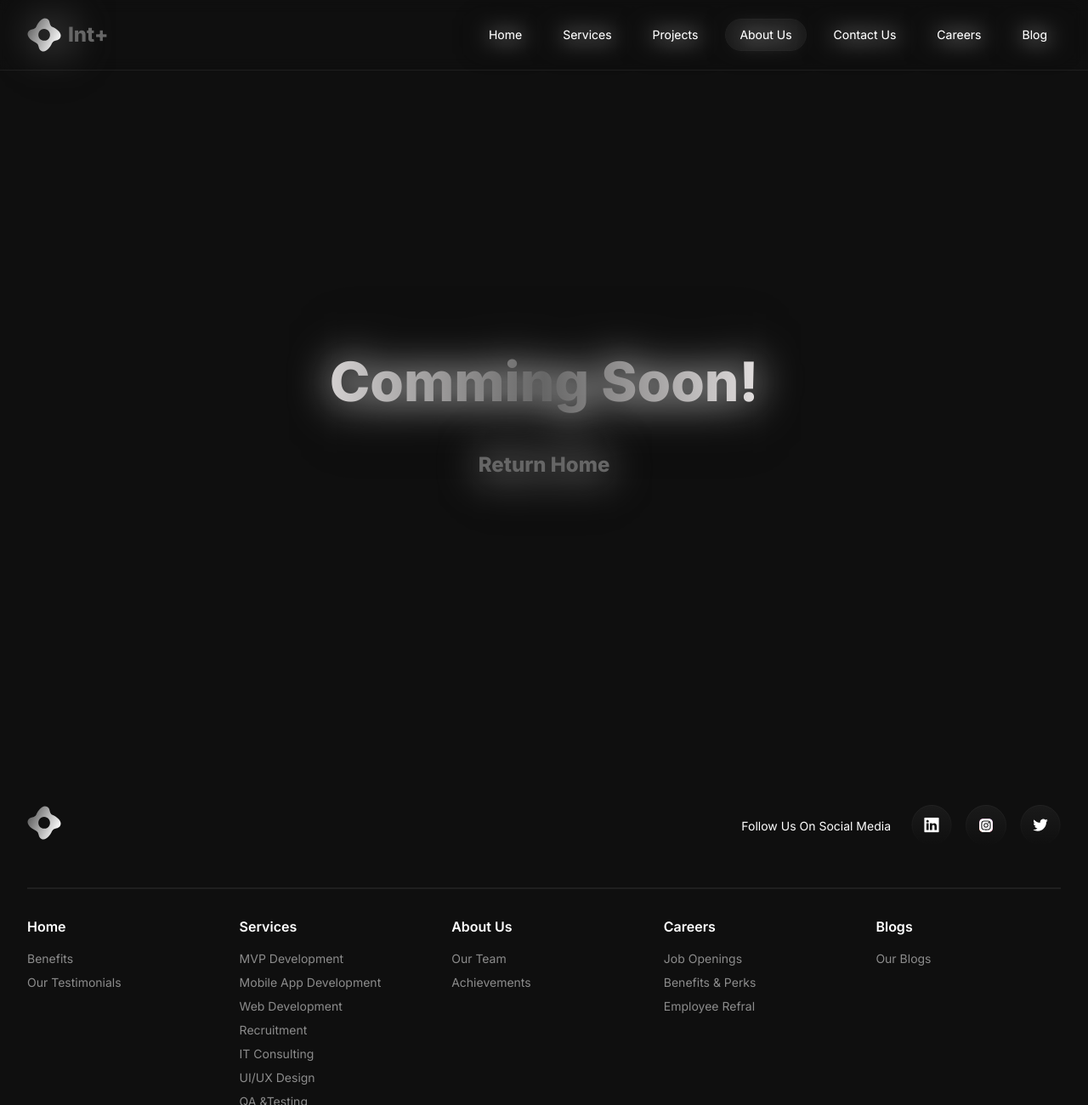
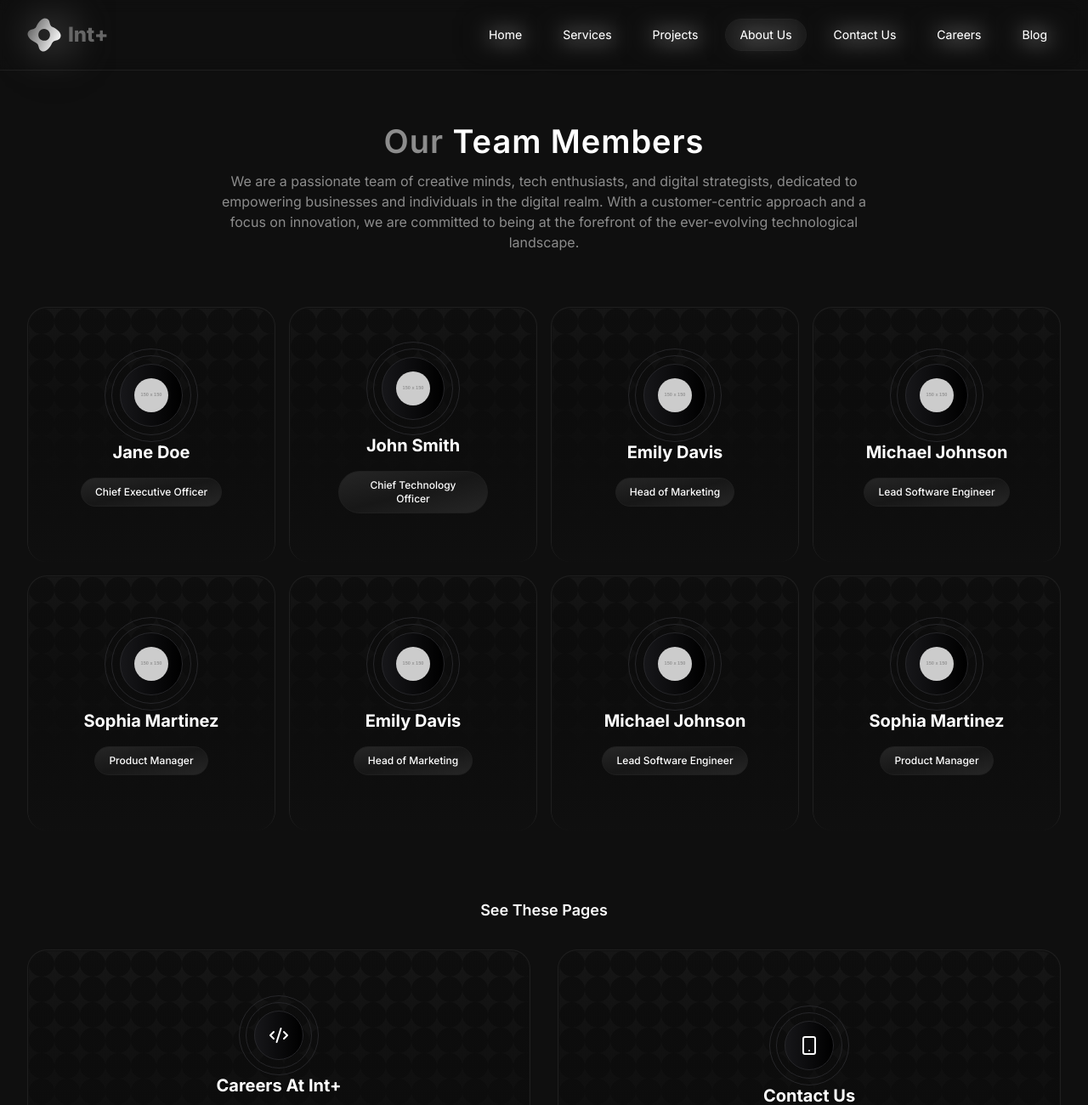
Before and after one commit to intplus-info/int-plus, a Next.js app: page /about in a window 1280 px wide. Before the commit this address had no page. Shown: the top 1300 px of the page at 85% size. Built offline with nearby package versions, Linux system fonts and the light colour scheme.

Commit message:
completed about page ui

```diff
--- /dev/null
+++ b/app/about/page.tsx
@@ -0,0 +1,16 @@
+'use client'
+
+import CTABanner from '@/components/cta-banner'
+import TeamMembers from '@/components/TeamMembers'
+import React from 'react'
+
+const page = () => {
+  return (
+    <div className=''>
+      <TeamMembers />
+      <CTABanner />
+    </div>
+  )
+}
+
+export default page
--- /dev/null
+++ b/components/TeamMembers.tsx
@@ -0,0 +1,186 @@
+import React from "react";
+import { motion } from "framer-motion";
+import { Avatar, AvatarFallback, AvatarImage } from "./ui/avatar";
+import { ArrowRight, Code2, Smartphone } from "lucide-react";
+import { Button } from "./ui/button";
+import Link from "next/link";
+
+const services = [
+  {
+    icon: Code2,
+    title: "Careers At Int+",
+    description:
+      "At Int+, we believe in fostering a dynamic and collaborative work environment that empowers our team members to excel in their respective fields. Join us to be part of a passionate and innovative team dedicated to crafting exceptional digital solutions for clients across the globe. We are committed to nurturing talent, encouraging professional growth, and creating a workplace where creativity thrives.",
+    link: "/careers",
+  },
+  {
+    icon: Smartphone,
+    title: "Contact Us",
+    description:
+      "At Int+, we value your inquiries, feedback, and collaborations. Whether you are interested in our technological services, have questions about our projects, or want to explore potential partnerships, we encourage you to reach out to our dedicated team. Connect with us through any of the channels below, and we'll be delighted to assist you on your technological journey.",
+    link: "/contact",
+  },
+];
+
+const teamMembers = [
+  {
+    id: 1,
+    image: "https://via.placeholder.com/150",
+    name: "Jane Doe",
+    position: "Chief Executive Officer",
+  },
+  {
+    id: 2,
+    image: "https://via.placeholder.com/150",
+    name: "John Smith",
+    position: "Chief Technology Officer",
+  },
+  {
+    id: 3,
+    image: "https://via.placeholder.com/150",
+    name: "Emily Davis",
+    position: "Head of Marketing",
+  },
+  {
+    id: 4,
+    image: "https://via.placeholder.com/150",
+    name: "Michael Johnson",
+    position: "Lead Software Engineer",
+  },
+  {
+    id: 5,
+    image: "https://via.placeholder.com/150",
+    name: "Sophia Martinez",
+    position: "Product Manager",
+  },
+  {
+    id: 6,
+    image: "https://via.placeholder.com/150",
+    name: "Emily Davis",
+    position: "Head of Marketing",
+  },
+  {
+    id: 7,
+    image: "https://via.placeholder.com/150",
+    name: "Michael Johnson",
+    position: "Lead Software Engineer",
+  },
+  {
+    id: 8,
+    image: "https://via.placeholder.com/150",
+    name: "Sophia Martinez",
+    position: "Product Manager",
+  },
+];
+
+const TeamMembers = () => {
+  return (
+    <section className="py-16 container">
+      <motion.div
+        className="mx-auto text-center mb-16"
+        initial={{ opacity: 0, y: 30 }}
+        whileInView={{ opacity: 1, y: 0 }}
+        viewport={{ once: true, amount: 0.4 }}
+        transition={{ duration: 0.6, ease: "easeOut", delay: 0.2 }}
+      >
+        <h2 className="title mb-4">
+          <span className="text-muted-foreground">Our</span>{" "}
+          <span className="text-white">Team Members</span>
+        </h2>
+        <p className="text-muted-foreground max-w-3xl mx-auto">
+          We are a passionate team of creative minds, tech enthusiasts, and
+          digital strategists, dedicated to empowering businesses and
+          individuals in the digital realm. With a customer-centric approach
+          and a focus on innovation, we are committed to being at the forefront
+          of the ever-evolving technological landscape.
+        </p>
+      </motion.div>
+
+      <div className="mx-auto grid gap-4 mt-16 sm:grid-cols-2 md:grid-cols-2 xl:grid-cols-4  items-start">
+        {teamMembers.map((member) => (
+          <motion.div
+            key={member.id}
+            className="relative h-fit sm:h-[300px] flex items-center justify-center overflow-hidden group border border-b-0 bg-gradient-to-b from-background to-background dark:from-background dark:to-background rounded-[calc(1.5rem-1px)] p-px"
+            initial={{ opacity: 0, y: 50 }}
+            whileInView={{ opacity: 1, y: 0 }}
+            transition={{ duration: 0.6 }}
+            viewport={{ once: true }}
+          >
+            <div className="h-full w-full bg-background rounded-[calc(1.5rem-1px)] bg-[url('/bg-small.svg')]">
+              <div className=" bg-gradient-to-b from-background/10 via-background/70 to-background h-full w-full absolute top-0 left-0 z-0" />
+              <div className="flex flex-col items-center justify-center space-y-4 py-10 px-14 text-center h-full relative z-10">
+                <div className="relative">
+                  <div className="absolute inset-0 bg-gradient-to-r from-zinc-900 to-black rounded-full animate-pulse group-hover:animate-none" />
+                  <div className="relative z-10 rounded-full border border-zinc-800 p-4">
+                    <Avatar>
+                      <AvatarImage src={member.image} alt={member.name} />
+                      <AvatarFallback>{member.name[0]}</AvatarFallback>
+                    </Avatar>
+                  </div>
+                  <div className="absolute inset-0 border border-zinc-800 rounded-full animate-ping opacity-20" />
+                  <div className="absolute inset-[-10px] border border-zinc-800 rounded-full" />
+                  <div className="absolute inset-[-18px] border border-zinc-800 rounded-full" />
+                </div>
+                <h3 className="text-xl font-bold text-white">{member.name}</h3>
+                <div
+                  className="border bg-gradient-to-br from-neutral-800 via-neutral-900 to-neutral-800 rounded-full text-xs font-medium text-white px-4 py-2"
+                >
+                  {member.position}
+                </div>
+              </div>
+            </div>
+          </motion.div>
+        ))}
+      </div>
+
+
+
+      <div className="mt-20 text-center text-lg font-semibold">
+        See These Pages
+      </div>
+
+      <div className="mx-auto grid gap-8 mt-8 xl:grid-cols-2 items-start">
+        {services.map((service) => (
+          <motion.div
+            key={service.title}
+            className="relative h-fit sm:h-[500px] flex items-center justify-center overflow-hidden border border-b-0 bg-gradient-to-b from-background to-background dark:from-background dark:to-background rounded-[calc(1.5rem-1px)] p-px"
+            initial={{ opacity: 0, y: 50 }}
+            whileInView={{ opacity: 1, y: 0 }}
+            transition={{ duration: 0.6 }}
+            viewport={{ once: true }}
+          >
+            <div className="h-full bg-background rounded-[calc(1.5rem-1px)] bg-[url('/bg-small.svg')]">
+              <div className=" bg-gradient-to-b from-background/10 via-background/70 to-background h-full w-full absolute top-0 left-0 z-0" />
+              <div className="flex flex-col items-center justify-center space-y-4 py-10 px-6 md:px-14 text-center h-full relative z-10">
+                <div className="relative">
+                  <div className="absolute inset-0 bg-gradient-to-r from-zinc-900 to-black rounded-full animate-pulse group-hover:animate-none" />
+                  <div className="relative z-10 rounded-full border border-zinc-800 p-4">
+                    <service.icon className="h-6 w-6 text-white" />
+                  </div>
+                  <div className="absolute inset-0 border border-zinc-800 rounded-full animate-ping opacity-20" />
+                  <div className="absolute inset-[-10px] border border-zinc-800 rounded-full" />
+                  <div className="absolute inset-[-18px] border border-zinc-800 rounded-full" />
+                </div>
+                <h3 className="text-xl font-bold text-white">{service.title}</h3>
+                <p className="text-zinc-400">{service.description}</p>
+                <Button
+                  variant="outline"
+                  className="h-[56px] w-[171px] group"
+                >
+                  <Link href={service.link} className="flex w-full items-center">
+                    View page
+                    <span className="ml-2 flex items-center justify-center p-4 w-[54px] h-[38px] rounded-full bg-[#1A1A1A] group-hover:translate-x-[8px] transition-all duration-300 ease-in-out">
+                      <ArrowRight size={12} strokeWidth={2} />
+                    </span>
+                  </Link>
+                </Button>
+              </div>
+            </div>
+          </motion.div>
+        ))}
+      </div>
+    </section>
+  );
+};
+
+export default TeamMembers;
```
